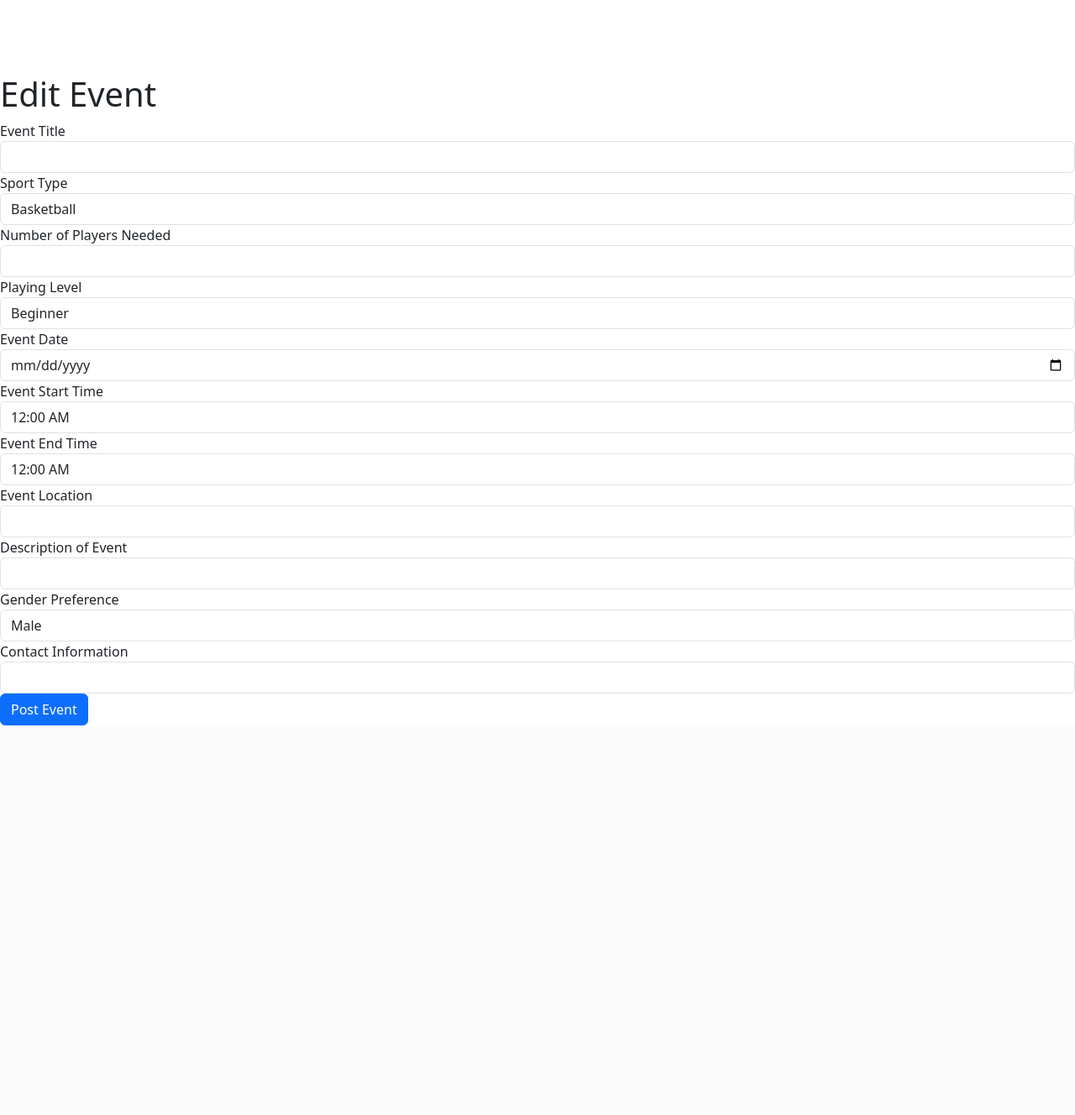
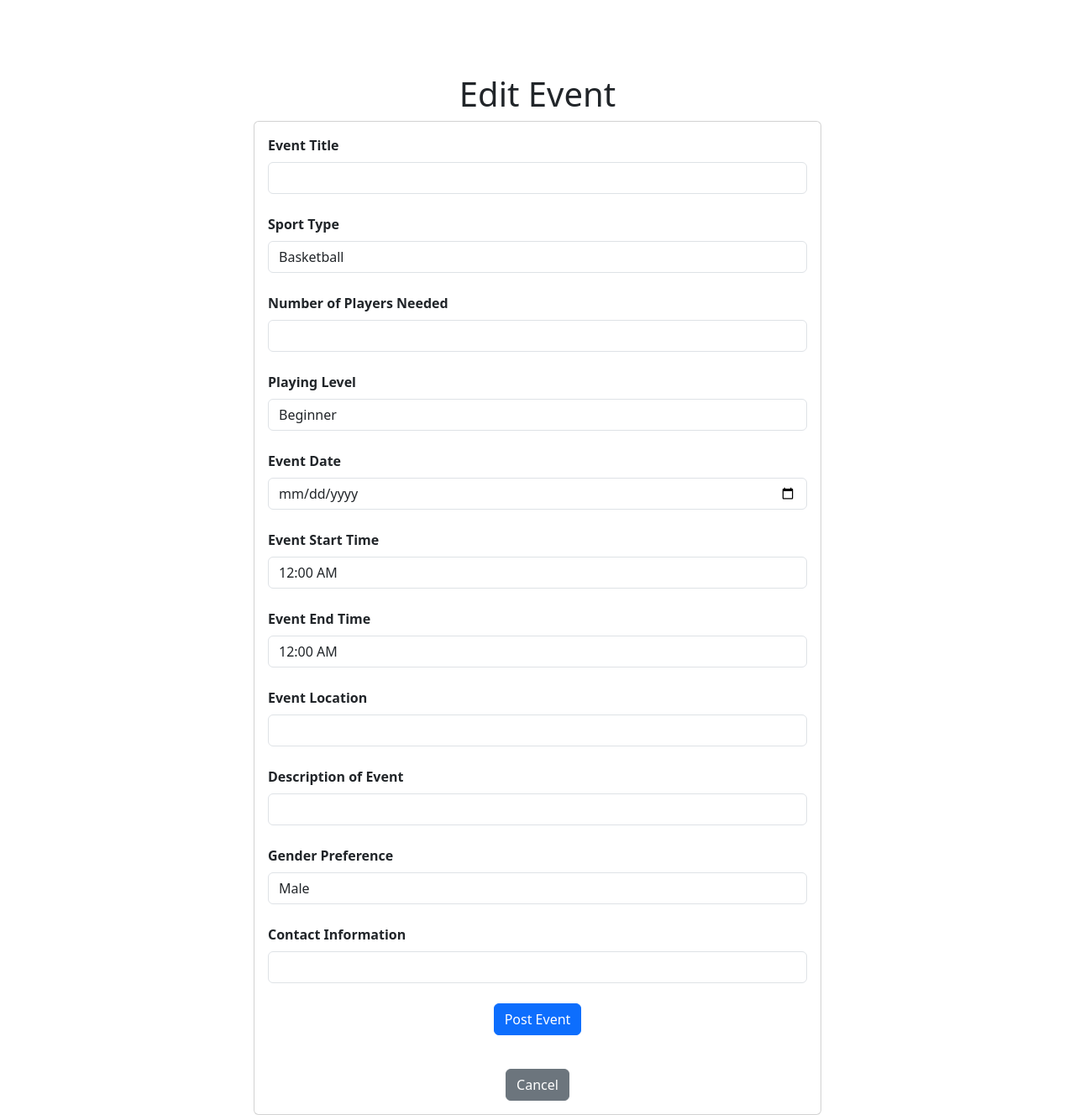
Before and after one commit to DeclanB1/Agile-Web-Development, a Flask app: template src/templates/edit_event.html in a window 1280 px wide. Shown: the part 78-1406 px from the top of the page at 84% size. Before the commit the page ends 942 px from the top, so only its background shows below. Run offline with Flask 3, Linux system fonts and the light colour scheme; the template is opened without the code that fills it: values that come from a table or form of the project are taken from there, others are empty; some libraries are stand-ins or nearby versions.

Commit message:
added css into edit_event.html, edit_profile_picture.html, edit_profile.html, profile.html

```diff
--- a/src/templates/edit_event.html
+++ b/src/templates/edit_event.html
@@ -2,61 +2,78 @@
 
 {% block head %}
     <title>Edit Event</title>
+    <style>
+        .container {
+            max-width: 700px;
+        }
+        .form-group {
+            margin-bottom: 1.5rem;
+        }
+        .form-label {
+            font-weight: bold;
+        }
+    </style>
 {% endblock %}
 
 {% block body %}
-    <div class="container mt-5 pt-5"></div>
-        <h1>Edit Event</h1>
-
+    <div class="container mt-5 pt-5">
+        <h1 class="text-center">Edit Event</h1>
+        <div class="card mx-auto">
+            <div class="card-body">
                 <form method="POST">
                     {{ form.hidden_tag() }}
                     <div class="form-group">
-                {{ form.event_title.label }}
+                        {{ form.event_title.label(class="form-label") }}
                         {{ form.event_title(class_="form-control") }}
                     </div>
                     <div class="form-group">
-                {{ form.sport_type.label }}
+                        {{ form.sport_type.label(class="form-label") }}
                         {{ form.sport_type(class_="form-control") }}
                     </div>
                     <div class="form-group">
-                {{ form.num_players.label }}
+                        {{ form.num_players.label(class="form-label") }}
                         {{ form.num_players(class_="form-control") }}
                     </div>
                     <div class="form-group">
-                {{ form.playing_level.label }}
+                        {{ form.playing_level.label(class="form-label") }}
                         {{ form.playing_level(class_="form-control") }}
                     </div>
                     <div class="form-group">
-                {{ form.event_date.label }}
+                        {{ form.event_date.label(class="form-label") }}
                         {{ form.event_date(class_="form-control") }}
                     </div>
                     <div class="form-group">
-                {{ form.start_time.label }}
+                        {{ form.start_time.label(class="form-label") }}
                         {{ form.start_time(class_="form-control") }}
                     </div>
                     <div class="form-group">
-                {{ form.end_time.label }}
+                        {{ form.end_time.label(class="form-label") }}
                         {{ form.end_time(class_="form-control") }}
                     </div>
                     <div class="form-group">
-                {{ form.location.label }}
+                        {{ form.location.label(class="form-label") }}
                         {{ form.location(class_="form-control") }}
                     </div>
                     <div class="form-group">
-                {{ form.description.label }}
+                        {{ form.description.label(class="form-label") }}
                         {{ form.description(class_="form-control") }}
                     </div>
                     <div class="form-group">
-                {{ form.gender_preference.label }}
+                        {{ form.gender_preference.label(class="form-label") }}
                         {{ form.gender_preference(class_="form-control") }}
                     </div>
                     <div class="form-group">
-                {{ form.contact_information.label }}
+                        {{ form.contact_information.label(class="form-label") }}
                         {{ form.contact_information(class_="form-control") }}
                     </div>
-            <div class="form-group">
+                    <div class="form-group text-center">
                         {{ form.submit(class_="btn btn-primary") }}
                     </div>
                 </form>
+                <div class="text-center">
+                    <a href="{{ url_for('dashboard') }}" class="btn btn-secondary mt-3">Cancel</a>
+                </div>
+            </div>
+        </div>
     </div>
 {% endblock %}
```
Also changed, not shown: src/templates/edit_profile.html (+17 -2 lines), src/templates/edit_profile_picture.html (+16 -2 lines), src/templates/profile.html (+26 -19 lines). Lines whose indentation alone changed are shown as unchanged.
